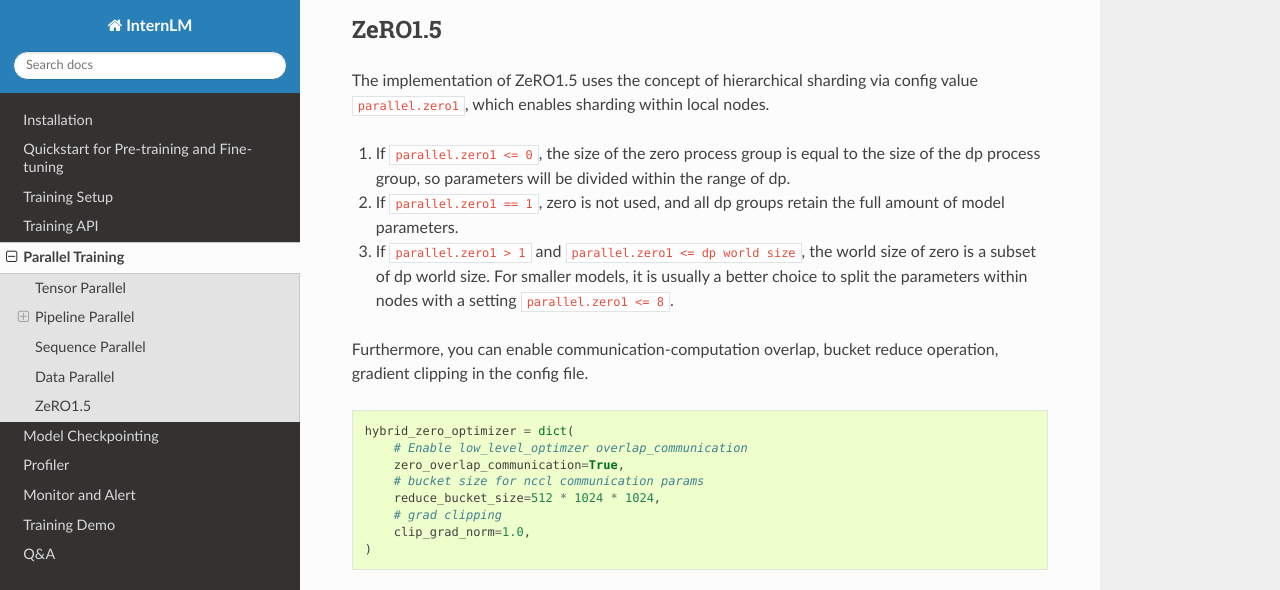
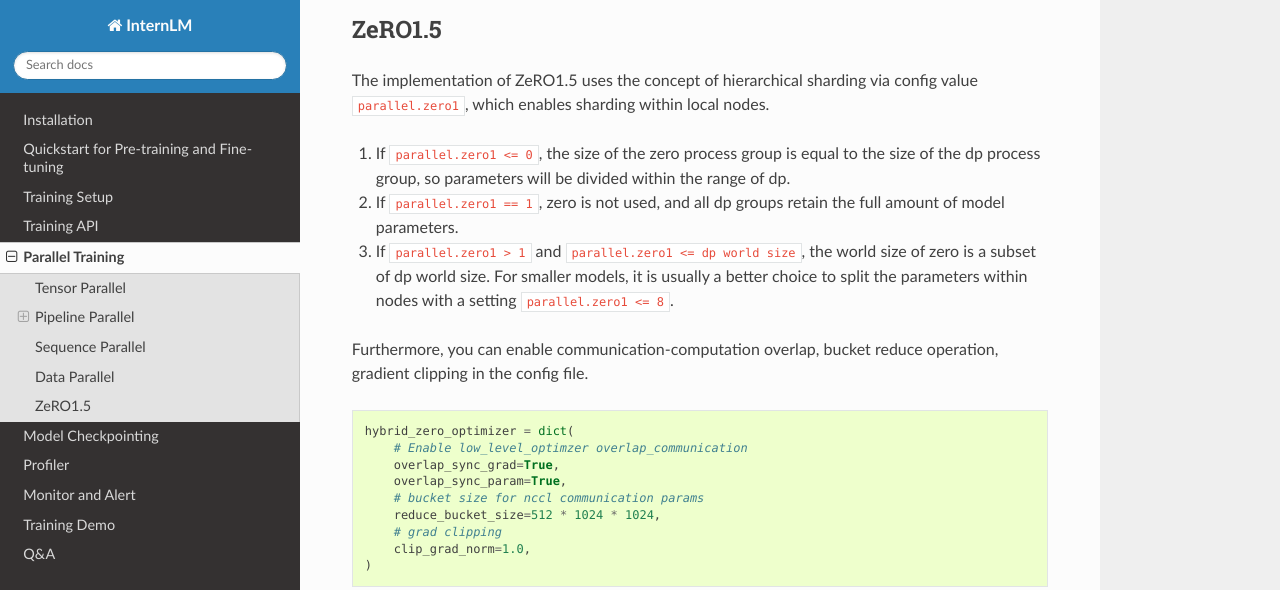
Before and after one commit to InternLM/InternLM, a Sphinx documentation site: the page built from doc/code-docs/source/parallel.rst, in a window 1280 px wide and 900 px high, scrolled down 3096 px, cut to the strip 0-590 px from the top of the window. Built offline with Sphinx 7.4.7 and the Read the Docs theme 2.0.0, drawn with Linux system fonts in a browser that asks for light colours.

Commit message:
docs(code-docs/source/parallel.rst): update docs for zero config

```diff
--- a/doc/code-docs/source/parallel.rst
+++ b/doc/code-docs/source/parallel.rst
@@ -115,7 +115,8 @@
 
     hybrid_zero_optimizer = dict(
         # Enable low_level_optimzer overlap_communication
-        zero_overlap_communication=True,
+        overlap_sync_grad=True,
+        overlap_sync_param=True,
         # bucket size for nccl communication params
         reduce_bucket_size=512 * 1024 * 1024,
         # grad clipping
```
